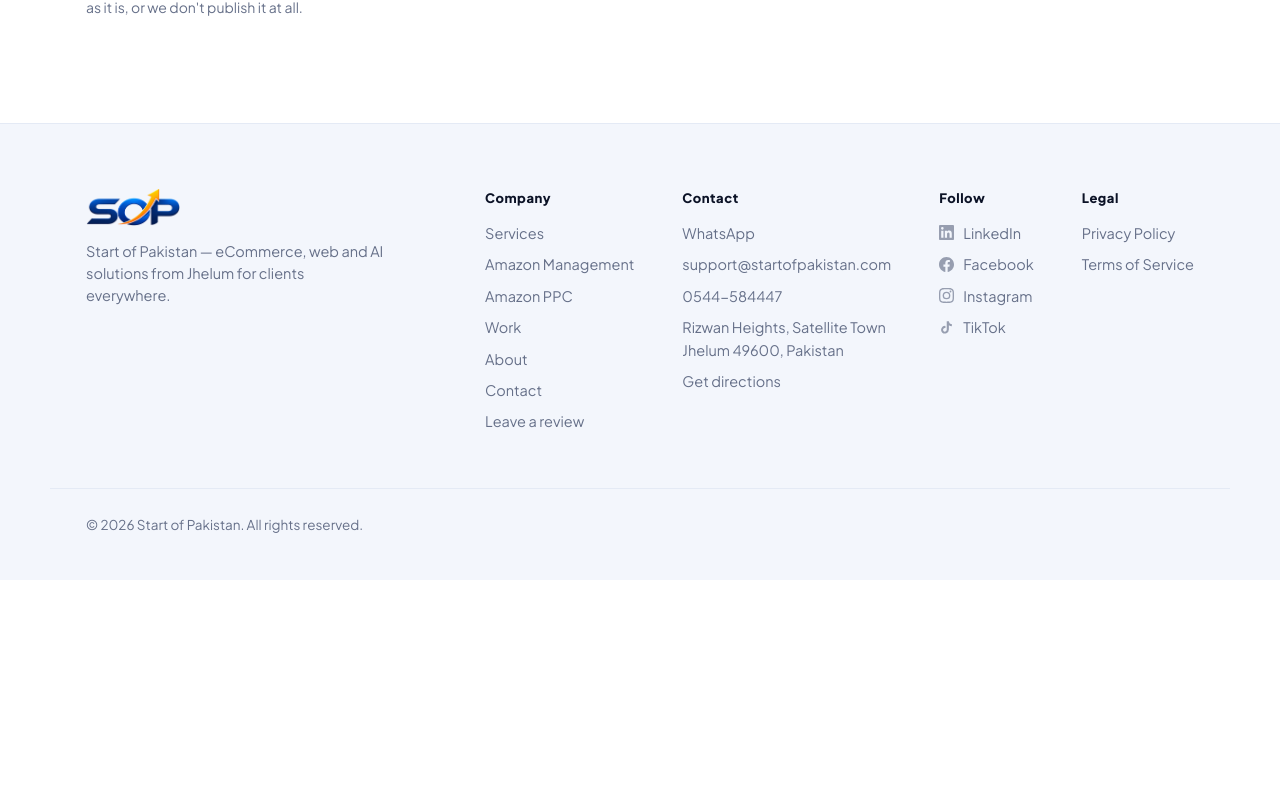
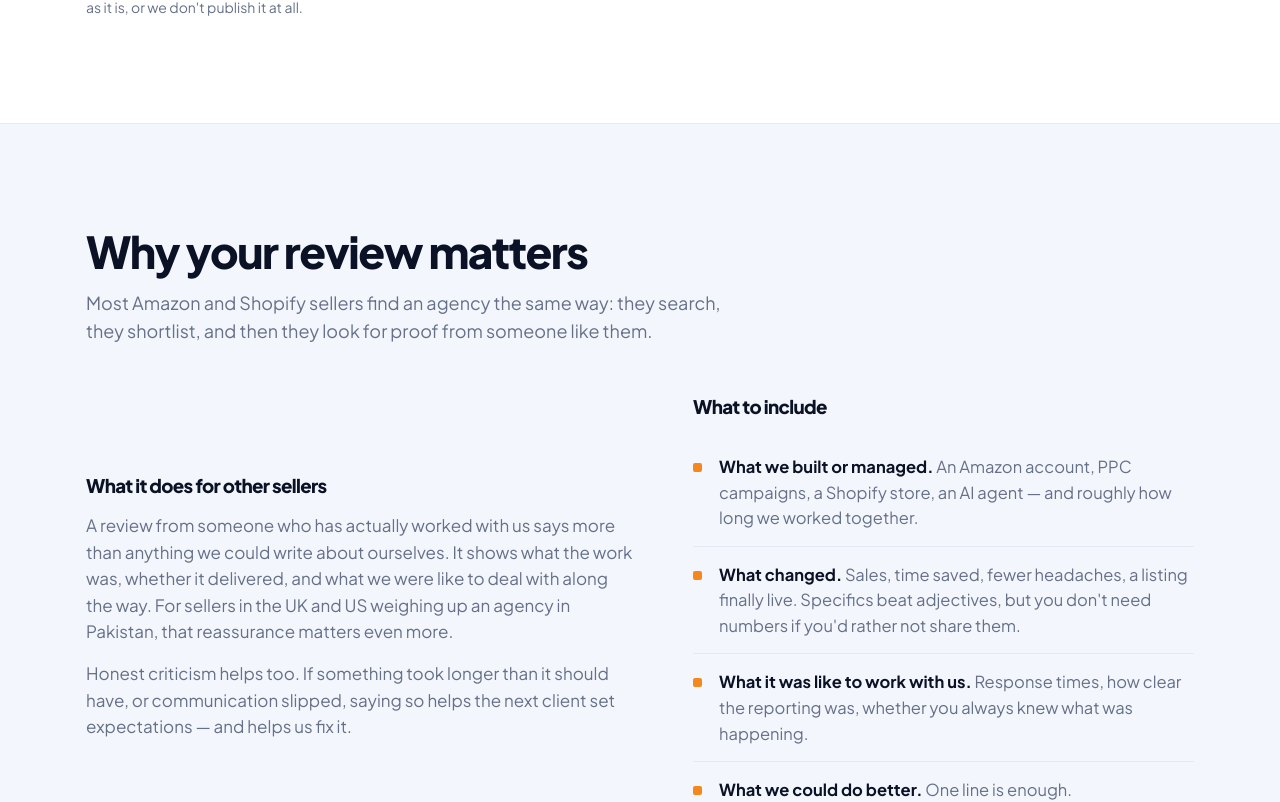
Before and after one commit to startofpakistan1-svg/sop-website, a Next.js app: page /review in a window 1280 px wide. Shown: the part 1179-1981 px from the top of the page. Before the commit the page ends 1759 px from the top, so only its background shows below. Built offline with nearby package versions, Linux system fonts and the light colour scheme.

Commit message:
Link orphaned page and add content to thin pages

```diff
--- a/src/app/review/page.js
+++ b/src/app/review/page.js
@@ -275,6 +275,46 @@
           </div>
         </div>
       </section>
+
+      {/* WHY REVIEWS MATTER */}
+      <section className="process-band">
+        <div className="wrap">
+          <div className="sec-head">
+            <h2>Why your review matters</h2>
+            <p>
+              Most Amazon and Shopify sellers find an agency the same way: they
+              search, they shortlist, and then they look for proof from someone
+              like them.
+            </p>
+          </div>
+          <div className="svc-split">
+            <div>
+              <h3>What it does for other sellers</h3>
+              <p>
+                A review from someone who has actually worked with us says more
+                than anything we could write about ourselves. It shows what the
+                work was, whether it delivered, and what we were like to deal
+                with along the way. For sellers in the UK and US weighing up an
+                agency in Pakistan, that reassurance matters even more.
+              </p>
+              <p>
+                Honest criticism helps too. If something took longer than it
+                should have, or communication slipped, saying so helps the next
+                client set expectations &mdash; and helps us fix it.
+              </p>
+            </div>
+            <div>
+              <h3>What to include</h3>
+              <ul className="why-list">
+                <li><b>What we built or managed.</b> An Amazon account, PPC campaigns, a Shopify store, an AI agent &mdash; and roughly how long we worked together.</li>
+                <li><b>What changed.</b> Sales, time saved, fewer headaches, a listing finally live. Specifics beat adjectives, but you don&apos;t need numbers if you&apos;d rather not share them.</li>
+                <li><b>What it was like to work with us.</b> Response times, how clear the reporting was, whether you always knew what was happening.</li>
+                <li><b>What we could do better.</b> One line is enough.</li>
+              </ul>
+            </div>
+          </div>
+        </div>
+      </section>
     </>
   );
 }
```
Also changed, not shown: src/app/contact/page.js (+64 -0 lines).
